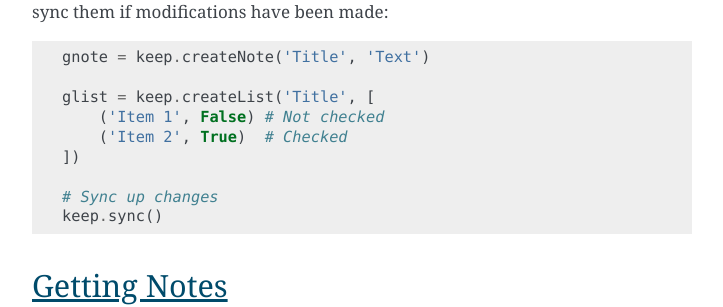
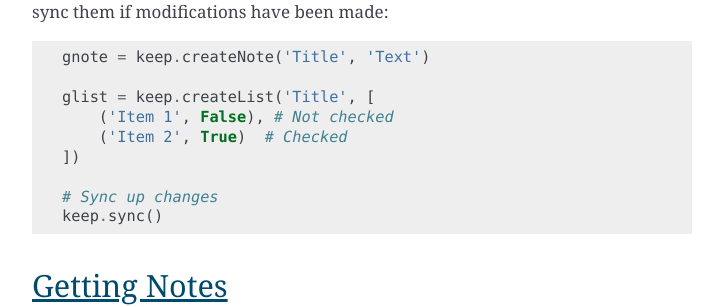
Before and after one commit to kiwiz/gkeepapi, a Sphinx documentation site: the page built from docs/index.rst, in a window 1280 px wide and 900 px high, scrolled down 3201 px. Shown: the part 152-459 px from the top of the window, without its empty margins (388-1111 px from the left). Built offline with Sphinx 7.4.7, drawn with Linux system fonts in a browser that asks for light colours.

```diff
--- a/docs/index.rst
+++ b/docs/index.rst
@@ -94,7 +94,7 @@ New notes are created with the :py:meth:`Keep.createNote` and :py:meth:`Keep.cre
     gnote = keep.createNote('Title', 'Text')
 
     glist = keep.createList('Title', [
-        ('Item 1', False) # Not checked
+        ('Item 1', False), # Not checked
         ('Item 2', True)  # Checked
     ])
 
```
